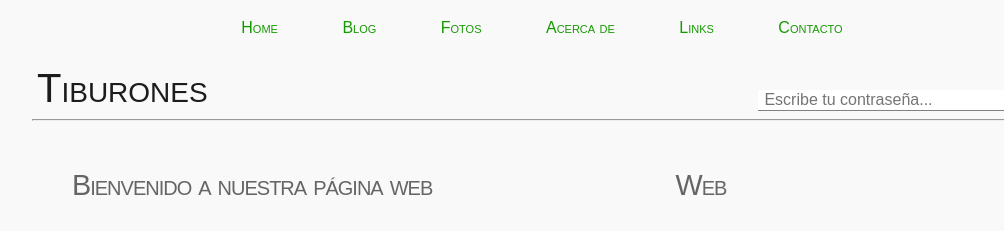
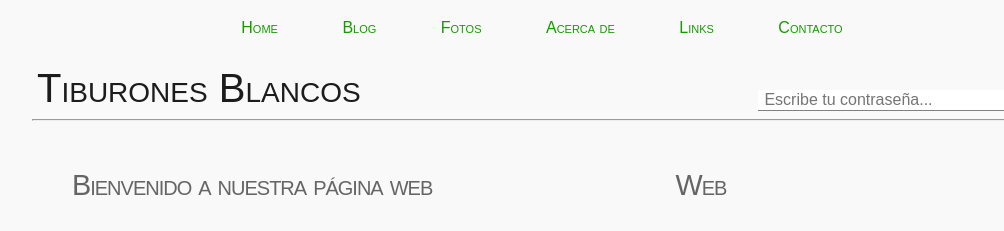
Before and after one commit to Alex14lf/Abejas, a plain HTML site: page abejas-main/index.html in a window 1280 px wide. Shown: the top 231 px of the page, without its empty margins (118-1122 px from the left). Drawn offline with Linux system fonts and the light colour scheme.

Commit message:
Update index.html

```diff
--- a/abejas-main/index.html
+++ b/abejas-main/index.html
@@ -27,7 +27,7 @@
 
     <div class="container">
         <header class="header">
-            <h1 class="header__title">Tiburones</h1>
+            <h1 class="header__title">Tiburones Blancos</h1>
             <input type="password" name="search" class="header__input" placeholder=" Escribe tu contraseña..." />
         </header>
         <hr>
```
